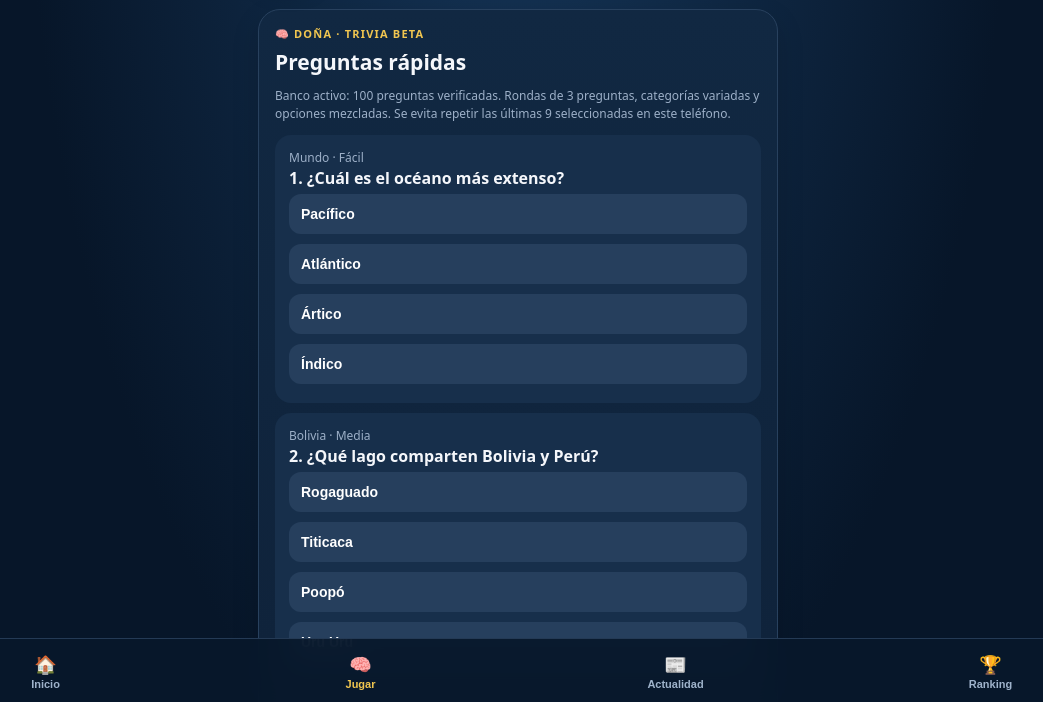
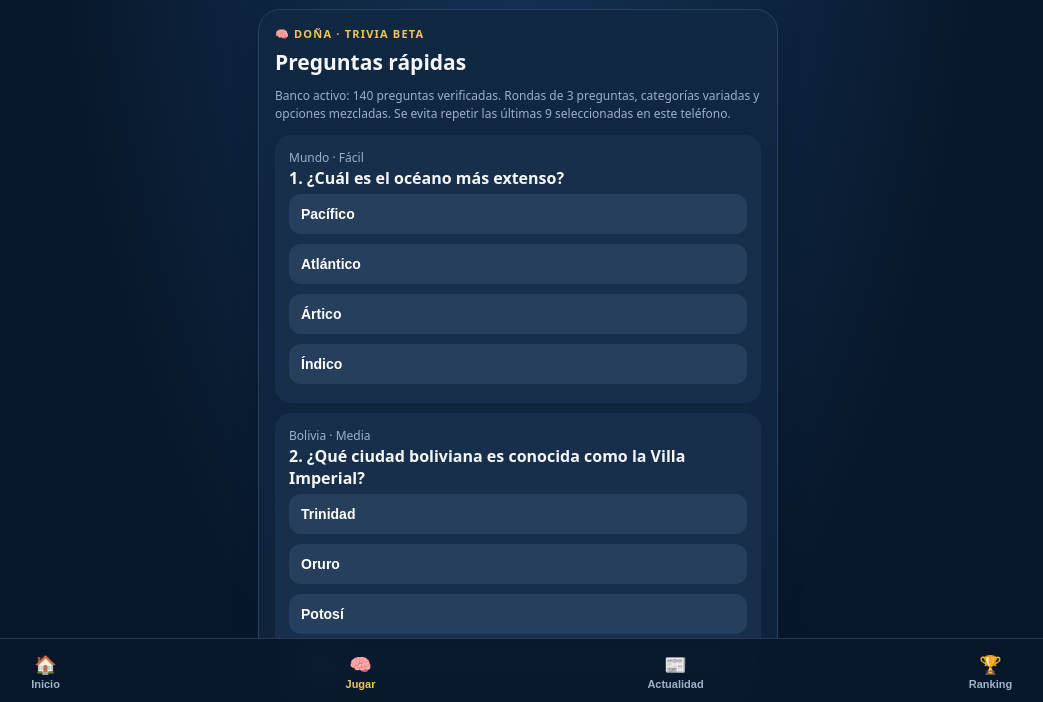
Before and after one commit to gustrivero40-cell/Predibol, a plain HTML site: page index.html in a window 1280 px wide. Both pictures are taken after a click on the button "JUGAR TRIVIA". Shown: the part 95-797 px from the top of the page, without its empty margins (122-1165 px from the left). Drawn offline with Linux system fonts and the light colour scheme.

Commit message:
Load validated supplemental trivia bank

```diff
--- a/index.html
+++ b/index.html
@@ -8,7 +8,7 @@
 <div class="panel"><div class="kicker">🏟️ PARTIDO DEMO</div><h2>Clásico paceño</h2><div class="notice">PARTIDO DE EJEMPLO · No corresponde a una fixture oficial actual.</div><div class="match"><div class="club"><div class="crest">B</div><b>Bolívar</b><div class="small">La Academia</div></div><div class="vs">VS</div><div class="club"><div class="crest">T</div><b>The Strongest</b><div class="small">El Tigre</div></div></div><div class="small" style="text-align:center">Cada hinchada tiene su propio SÍ y NO.</div>
 <div class="scorecard"><div class="scorehead">🔵 HINCHADA DE BOLÍVAR</div><div class="scores"><div class="score yes"><strong id="by">58%</strong><span>SÍ · GANARÁ</span></div><div class="score no"><strong id="bn">42%</strong><span>NO · NO GANARÁ</span></div></div><div class="bars"><div class="barYes" id="bym" style="width:58%"></div><div class="barNo" id="bnm" style="width:42%"></div></div><div class="voteButtons"><button class="btn yes" id="byv" onclick="vote('bolivar','yes')">👍 SÍ, BOLÍVAR GANARÁ</button><button class="btn no" id="bnv" onclick="vote('bolivar','no')">👎 NO, NO GANARÁ</button></div><div class="feedback" id="bvnote">Tu voto: sin elegir</div></div>
 <div class="scorecard gold"><div class="scorehead">🟡 HINCHADA DE THE STRONGEST</div><div class="scores"><div class="score yes"><strong id="ty">54%</strong><span>SÍ · GANARÁ</span></div><div class="score no"><strong id="tn">46%</strong><span>NO · NO GANARÁ</span></div></div><div class="bars"><div class="barYes" id="tym" style="width:54%"></div><div class="barNo" id="tnm" style="width:46%"></div></div><div class="voteButtons"><button class="btn yes" id="tyv" onclick="vote('strongest','yes')">👍 SÍ, THE STRONGEST GANARÁ</button><button class="btn no" id="tnv" onclick="vote('strongest','no')">👎 NO, NO GANARÁ</button></div><div class="feedback" id="tvnote">Tu voto: sin elegir</div></div><button class="btn full" onclick="resetVotes()">Reiniciar mis votos de esta prueba</button><p class="small">Votos locales de prueba. No se suman a otros teléfonos.</p></div></section>
-<section id="trivia" class="view"><div class="panel"><div class="kicker">🧠 DOÑA · TRIVIA BETA</div><h2>Preguntas rápidas</h2><p class="small">100 preguntas. Rota categorías y dificultades, mezcla las opciones y evita repetir las últimas 9 preguntas en este teléfono.</p><div id="quiz"></div><button class="btn gold full" onclick="newQuiz()">OTRA RONDA</button></div></section>
+<section id="trivia" class="view"><div class="panel"><div class="kicker">🧠 DOÑA · TRIVIA BETA</div><h2>Preguntas rápidas</h2><p class="small">140 preguntas. Rota categorías y dificultades, mezcla las opciones y evita repetir las últimas 9 preguntas en este teléfono.</p><div id="quiz"></div><button class="btn gold full" onclick="newQuiz()">OTRA RONDA</button></div></section>
 <section id="news" class="view"><div class="panel"><div class="kicker">📰 ACTUALIDAD AUTOMÁTICA</div><h2>Noticias · Bolivia, Mundo y Deportes</h2><div class="small" id="newsUpdated">Cargando noticias…</div><div class="row" style="gap:6px;flex-wrap:wrap;margin:12px 0"><button class="btn" onclick="filterNews('Todas')">Todas</button><button class="btn" onclick="filterNews('Bolivia')">Bolivia</button><button class="btn" onclick="filterNews('Mundo')">Mundo</button><button class="btn" onclick="filterNews('Deportes')">Deportes</button></div><div id="newsList"><div class="notice">Conectando fuentes de noticias…</div></div><p class="small">Titulares y enlaces de fuentes publicadas. PrediBol muestra atribución y abre la noticia original.</div></section>
 <section id="rank" class="view"><div class="panel"><div class="kicker">🏆 RANKING BETA</div><h2>Mis puntos</h2><div class="rankrow"><b>Trivia acertada</b><strong id="points">0 pts</strong></div><div class="rankrow"><b>Votos guardados</b><strong id="voteCount">0</strong></div><div class="notice" style="margin-top:12px">Ranking compartido entre jugadores requiere un servidor/backend. Esta demo solo muestra estadísticas de este dispositivo.</div></div></section>
 <div class="footer">PrediBol · Demo local · sin apuestas ni dinero real</div></main>
@@ -21,7 +21,7 @@ function vote(team,val){if(data.votes[team]){note(team,'Ya emitiste un voto por
 function note(team,msg){$(team==='bolivar'?'bvnote':'tvnote').textContent=msg}
 function updateVotes(){for(const t of ['bolivar','strongest']){let v=data.votes[t];const ids=t==='bolivar'?['byv','bnv']:['tyv','tnv'];ids.forEach(id=>$(id).disabled=!!v);if(v)note(t,'Tu voto: '+(v==='yes'?'SÍ, GANARÁ':'NO, NO GANARÁ'));}updateStats()}
 function resetVotes(){data.votes={bolivar:null,strongest:null};save();updateVotes();note('bolivar','Tu voto: sin elegir');note('strongest','Tu voto: sin elegir')}
-const questions=[
+let questions=[
 {id:'q01',cat:'Bolivia',level:'Fácil',q:'¿Cuántos departamentos tiene Bolivia?',opts:['7','8','9','10'],a:2,exp:'Bolivia tiene 9 departamentos.'},
 {id:'q02',cat:'Bolivia',level:'Fácil',q:'¿Cuál es la capital constitucional de Bolivia?',opts:['La Paz','Sucre','Cochabamba','Santa Cruz'],a:1,exp:'Sucre es la capital constitucional.'},
 {id:'q03',cat:'Bolivia',level:'Fácil',q:'¿Qué salar famoso se encuentra en Potosí?',opts:['Uyuni','Coipasa','Atacama','Arizaro'],a:0,exp:'El Salar de Uyuni está en el departamento de Potosí.'},
@@ -140,6 +140,31 @@ const questions=[
  questions.splice(0,questions.length,...validQuestions);
  const quizIntro=document.querySelector('#trivia .small');
  if(quizIntro)quizIntro.textContent='Banco activo: '+questions.length+' preguntas verificadas. Rondas de 3 preguntas, categorías variadas y opciones mezcladas. Se evita repetir las últimas 9 seleccionadas en este teléfono.';
+async function loadExtraQuestions(){
+ try{
+  const response=await fetch('./preguntas_extra.json',{cache:'no-store'});
+  if(!response.ok)throw new Error('Banco adicional no disponible');
+  const extras=await response.json();
+  if(!Array.isArray(extras))throw new Error('Formato de banco incorrecto');
+  const existing=new Set(questions.map(q=>q.id));
+  const validExtras=extras.filter(q=>{
+   const valid=!!q&&typeof q.id==='string'&&q.id.trim()&&!existing.has(q.id)&&
+    typeof q.cat==='string'&&q.cat.trim()&&typeof q.level==='string'&&
+    typeof q.q==='string'&&q.q.trim()&&Array.isArray(q.opts)&&q.opts.length>=2&&
+    q.opts.every(o=>typeof o==='string'&&o.trim())&&new Set(q.opts).size===q.opts.length&&
+    Number.isInteger(q.a)&&q.a>=0&&q.a<q.opts.length&&typeof q.exp==='string'&&q.exp.trim();
+   if(valid)existing.add(q.id);
+   return valid;
+  });
+  questions.push(...validExtras);
+  const intro=document.querySelector('#trivia .small');
+  if(intro)intro.textContent='Banco activo: '+questions.length+' preguntas verificadas. Rondas de 3 preguntas, categorías variadas y opciones mezcladas. Se evita repetir las últimas 9 seleccionadas en este teléfono.';
+ }catch(e){
+  const intro=document.querySelector('#trivia .small');
+  if(intro)intro.textContent='Banco activo: '+questions.length+' preguntas locales. Rondas de 3 preguntas y opciones mezcladas; se evita repetir las últimas 9 seleccionadas.';
+ }
+}
+loadExtraQuestions();
 
 let current=[];
 function newQuiz(){
```
